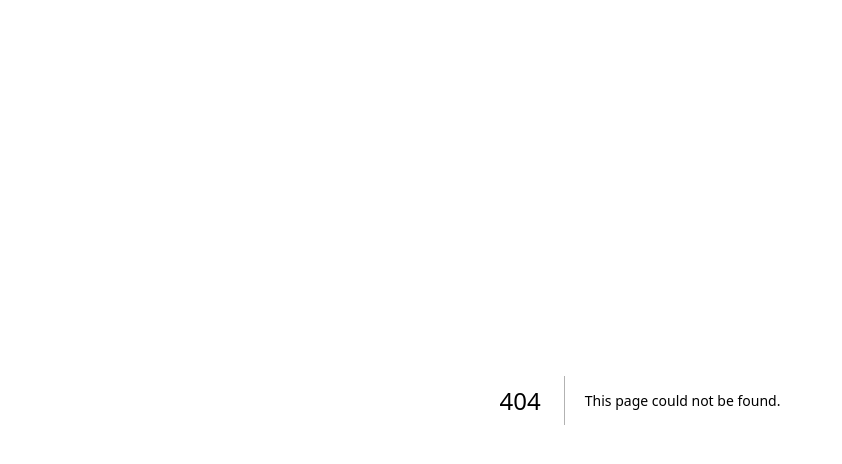
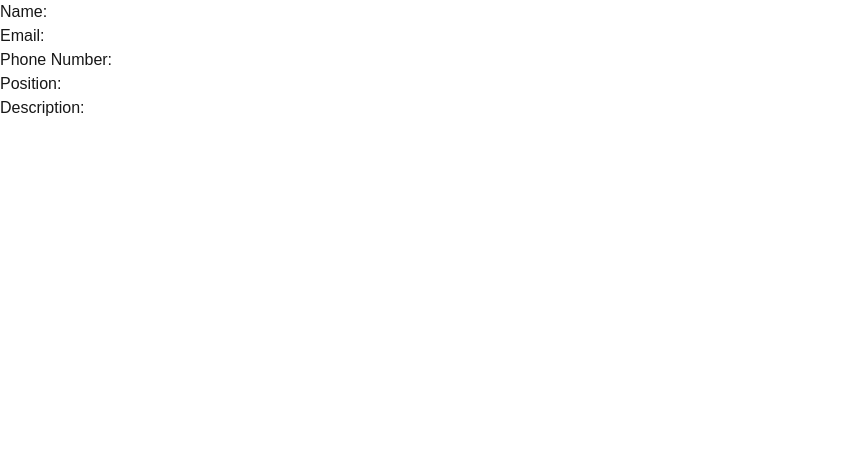
Before and after one commit to Pratik5252/resumemate-assignment, a Next.js app: page /viewpdf in a window 1280 px wide. Before the commit this address had no page. Shown: the top 464 px of the page, without its empty margins (0-842 px from the left). Built offline with nearby package versions, Linux system fonts and the light colour scheme.

Commit message:
Add Page component to display form data from FormDataContext

```diff
--- /dev/null
+++ b/src/app/viewpdf/page.tsx
@@ -0,0 +1,22 @@
+'use client';
+
+import React from 'react';
+import { useFormData } from '../context/FormDataContext';
+import type { FormData } from '../lib/validate';
+
+const Page = () => {
+    const { formData }: { formData: FormData } = useFormData();
+    return (
+        <div>
+            <div>
+                <p>Name: {formData.name}</p>
+                <p>Email: {formData.email}</p>
+                <p>Phone Number: {formData.phoneNumber}</p>
+                <p>Position: {formData.position}</p>
+                <p>Description: {formData.description}</p>
+            </div>
+        </div>
+    );
+};
+
+export default Page;
```
